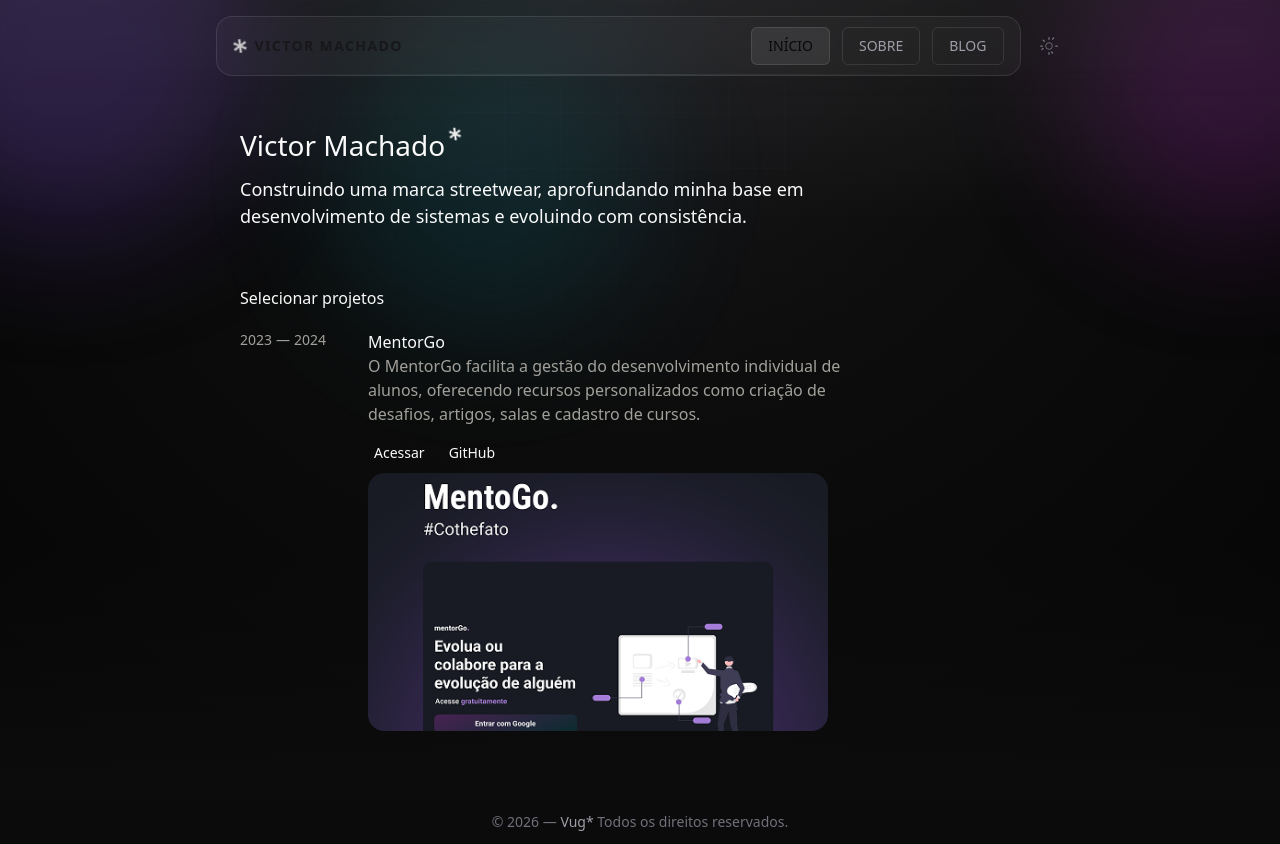
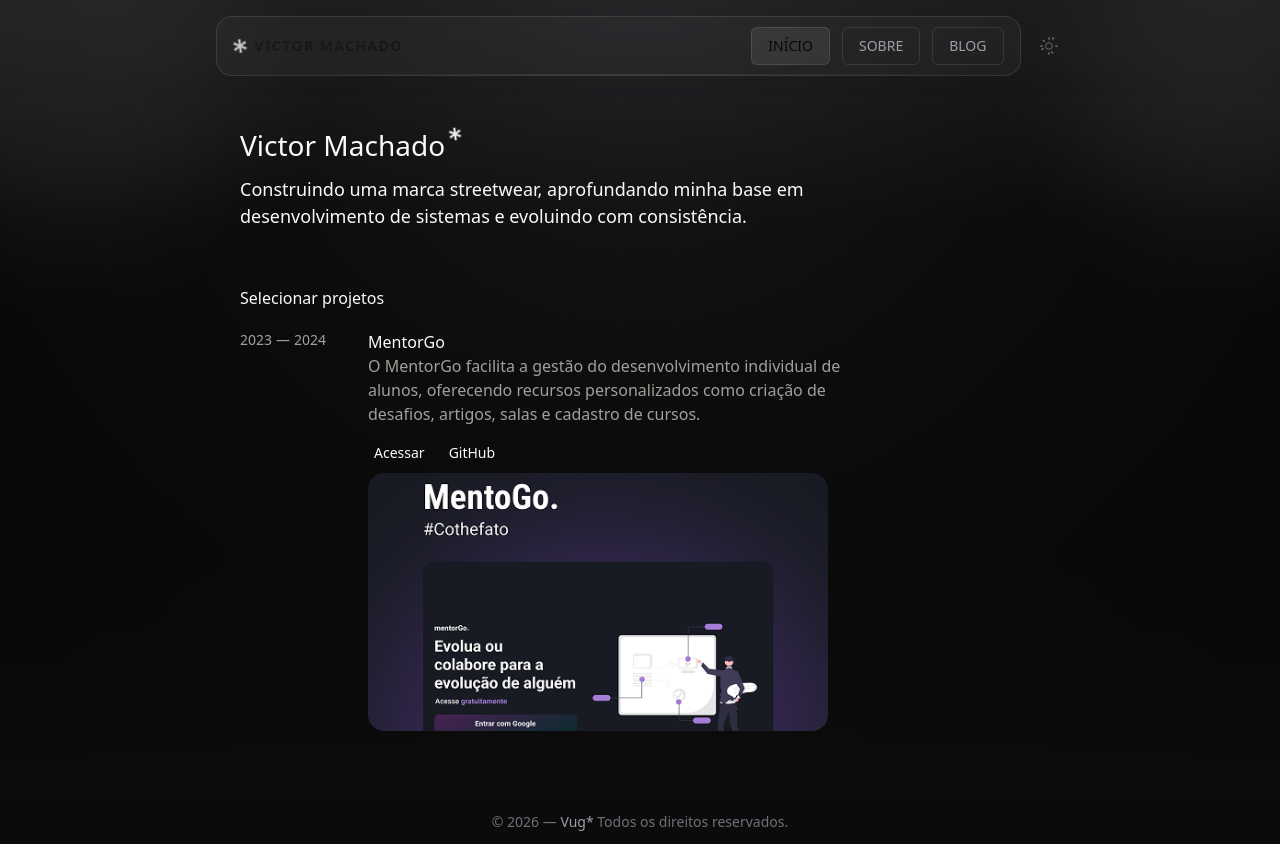
Before and after one commit to ciavhugo/vug-app, a Next.js app: page / in a window 1280 px wide. Built offline with nearby package versions, Linux system fonts and the light colour scheme.

Commit message:
fix: Color Gradient

```diff
--- a/src/app/layout.tsx
+++ b/src/app/layout.tsx
@@ -57,13 +57,14 @@
       <body
         className={`${fontInter.variable} ${robotoMono.variable} min-h-screen overflow-x-hidden bg-background text-foreground antialiased selection:bg-white selection:text-black light:selection:bg-zinc-950 light:selection:text-white select-none [user-select:none] [webkit-user-drag:none]`}
       >
+
         <div
           aria-hidden="true"
           className="fixed inset-0 z-[-2] overflow-hidden bg-[radial-gradient(circle_at_top,#18181b_0%,#0c0c0c_42%,#050505_100%)] light:bg-[radial-gradient(circle_at_top,#ffffff_0%,#f6f4ef_46%,#ece7dd_100%)]"
         >
-          <div className="absolute -top-36 -left-32 h-96 w-96 rounded-full bg-violet-500/20 blur-3xl light:bg-violet-300/25" />
-          <div className="absolute -top-20 right-[-7rem] h-80 w-80 rounded-full bg-fuchsia-500/15 blur-3xl light:bg-fuchsia-300/20" />
-          <div className="absolute top-[15px] left-[38%] h-80 w-80 -translate-x-1/2 rounded-full bg-cyan-400/10 blur-3xl light:bg-cyan-300/20" />
+          <div className="absolute -top-36 -left-32 h-96 w-96 rounded-full bg-white/[0.06] blur-3xl light:bg-violet-300/25" />
+          <div className="absolute -top-20 right-[-7rem] h-80 w-80 rounded-full bg-white/[0.06] blur-3xl light:bg-fuchsia-300/20" />
+          <div className="absolute top-[15px] left-[38%] h-80 w-80 -translate-x-1/2 rounded-full white/[0.06] blur-3xl light:bg-cyan-300/20" />
           <div className="absolute inset-x-0 top-0 h-56 bg-gradient-to-b from-white/[0.06] to-transparent light:from-white/70" />
           <div className="absolute inset-x-0 bottom-0 h-64 bg-gradient-to-t from-[#0c0c0c] to-transparent light:from-[#f6f4ef]" />
         </div>
```
